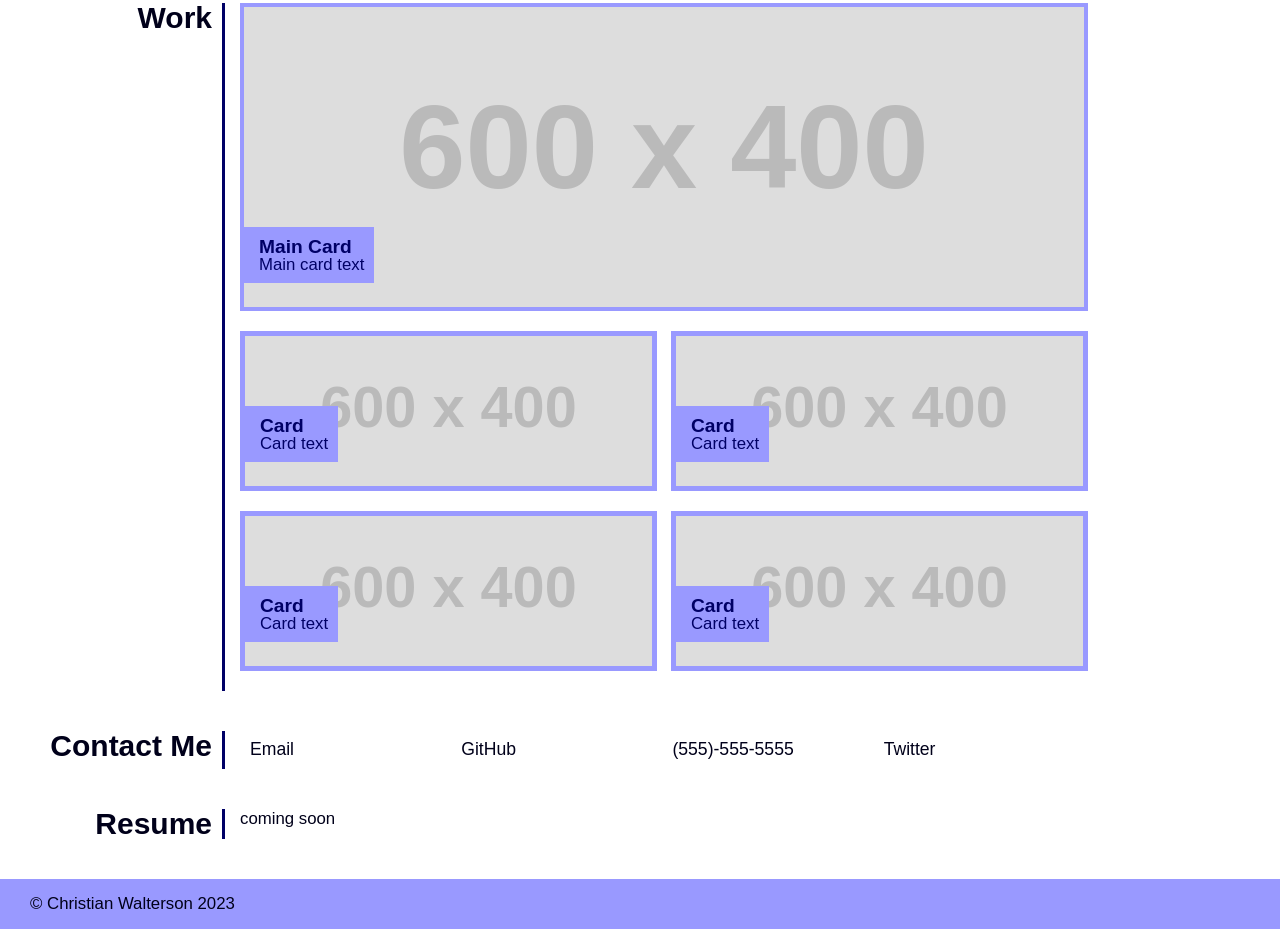
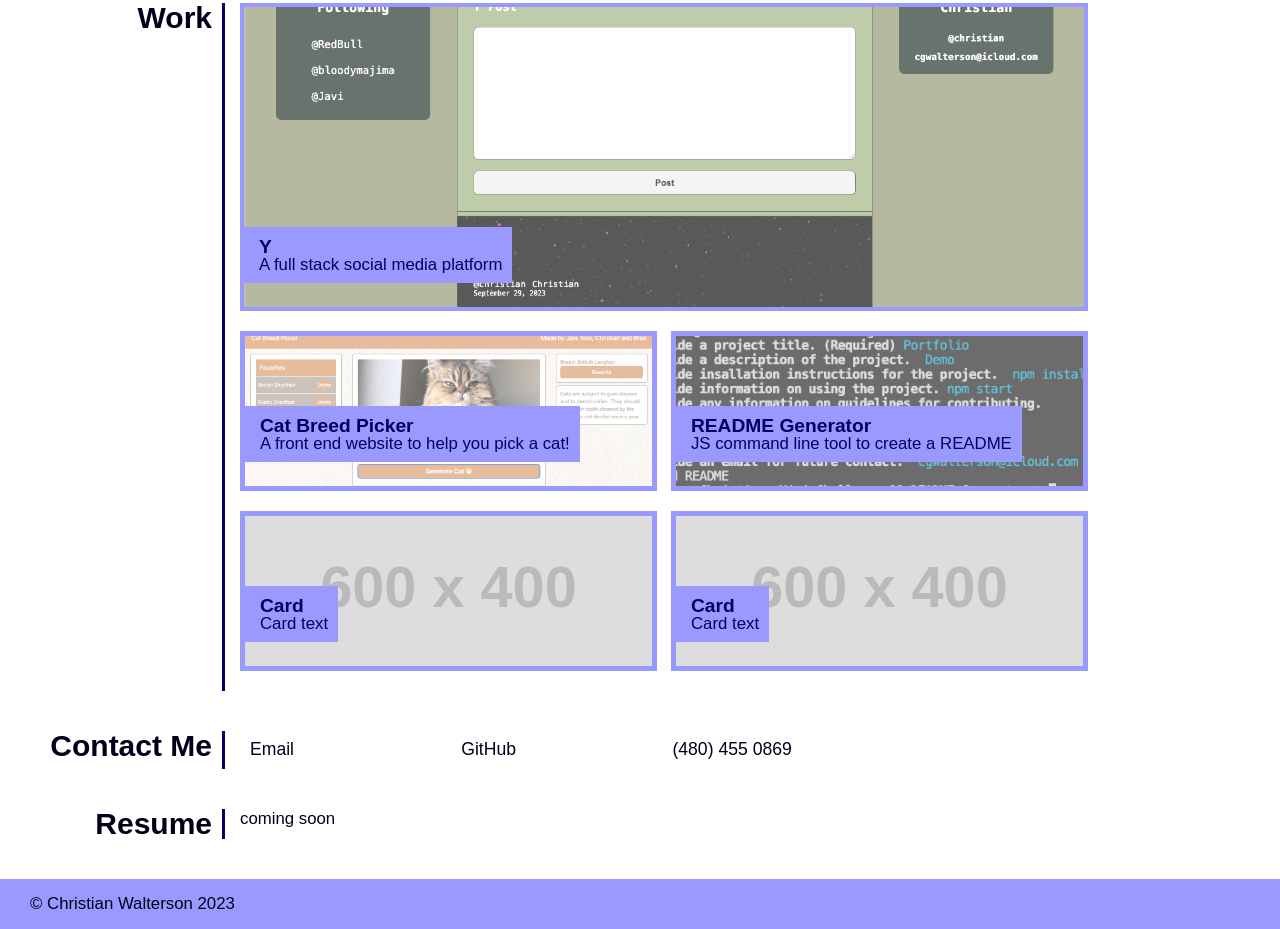
Before and after one commit to cgwol/Portfolio, a plain HTML site: page index.html in a window 1280 px wide. Shown: the part 761-1690 px from the top of the page. Drawn offline with Linux system fonts and the light colour scheme; placeholder pictures from the web are drawn by us.

Commit message:
Updated projects

```diff
--- a/index.html
+++ b/index.html
@@ -54,31 +54,31 @@
             <h2>Work</h2>
             <div id="cards">
                 <div id="main-card">
-                    <a href="#"><img src="https://placehold.co/600x400/EEE/31343C?font=source-sans-pro&text=Placeholder"
+                    <a href="https://github.com/RodrJavi/Project-2"><img src="/assets/images/Project2.png"
                             alt="placeholder"></a>
                     <div class="card-tag">
-                        <div class="card-title">Main Card</div>
-                        <div class="card-text">Main card text</div>
+                        <div class="card-title">Y</div>
+                        <div class="card-text">A full stack social media platform</div>
                     </div>
 
                 </div>
 
                 <div id="card">
-                    <a href="#"><img src="https://placehold.co/600x400/EEE/31343C?font=source-sans-pro&text=Placeholder"
+                    <a href="https://github.com/PsychoRSS/Cat-Picker"><img src="/assets/images/catpicker.png"
                             alt="placeholder"></a>
                     <div class="card-tag">
-                        <div class="card-title">Card</div>
-                        <div class="card-text">Card text</div>
+                        <div class="card-title">Cat Breed Picker</div>
+                        <div class="card-text">A front end website to help you pick a cat!</div>
                     </div>
 
                 </div>
 
                 <div id="card">
-                    <a href="#"><img src="https://placehold.co/600x400/EEE/31343C?font=source-sans-pro&text=Placeholder"
+                    <a href="https://github.com/cgwol/Challenge-09-README-Generator"><img src="/assets/images/READMEGenerator.png"
                             alt="placeholder"></a>
                     <div class="card-tag">
-                        <div class="card-title">Card</div>
-                        <div class="card-text">Card text</div>
+                        <div class="card-title">README Generator</div>
+                        <div class="card-text">JS command line tool to create a README</div>
                     </div>
 
                 </div>
@@ -111,8 +111,7 @@
             <ul>
                 <li><a href="mailto: cgwalterson@icloud.com">Email</a></li>
                 <li><a href="https://github.com/cgwol">GitHub</a></li>
-                <li>(555)-555-5555</li>
-                <li><a href=https://twitter.com/home>Twitter</a></li>
+                <li>(480) 455 0869</li>
             </ul>
         </section>
 
```
Also changed, not shown: assets/images/Project2.png (added), assets/images/READMEGenerator.png (added), assets/images/catpicker.png (added).
